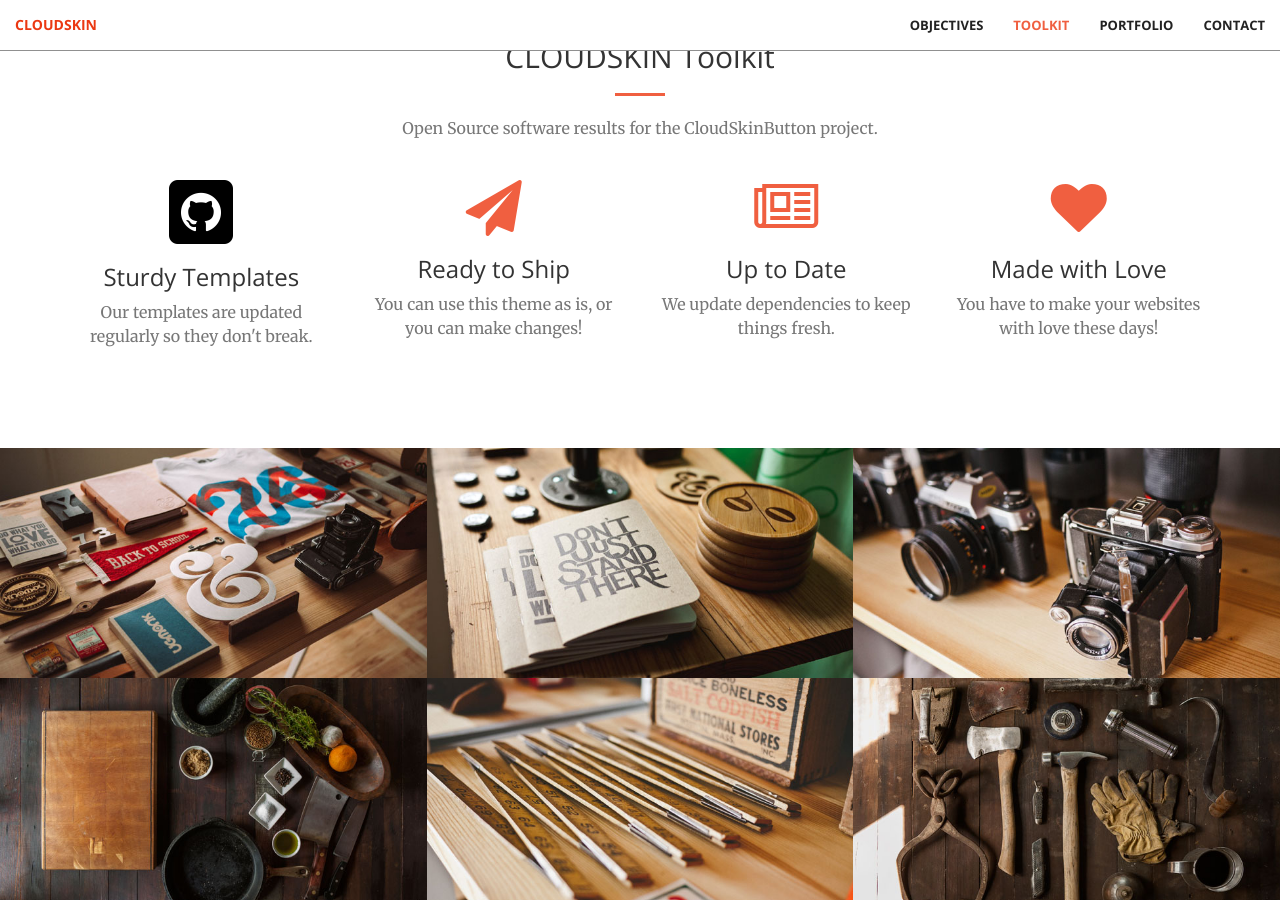
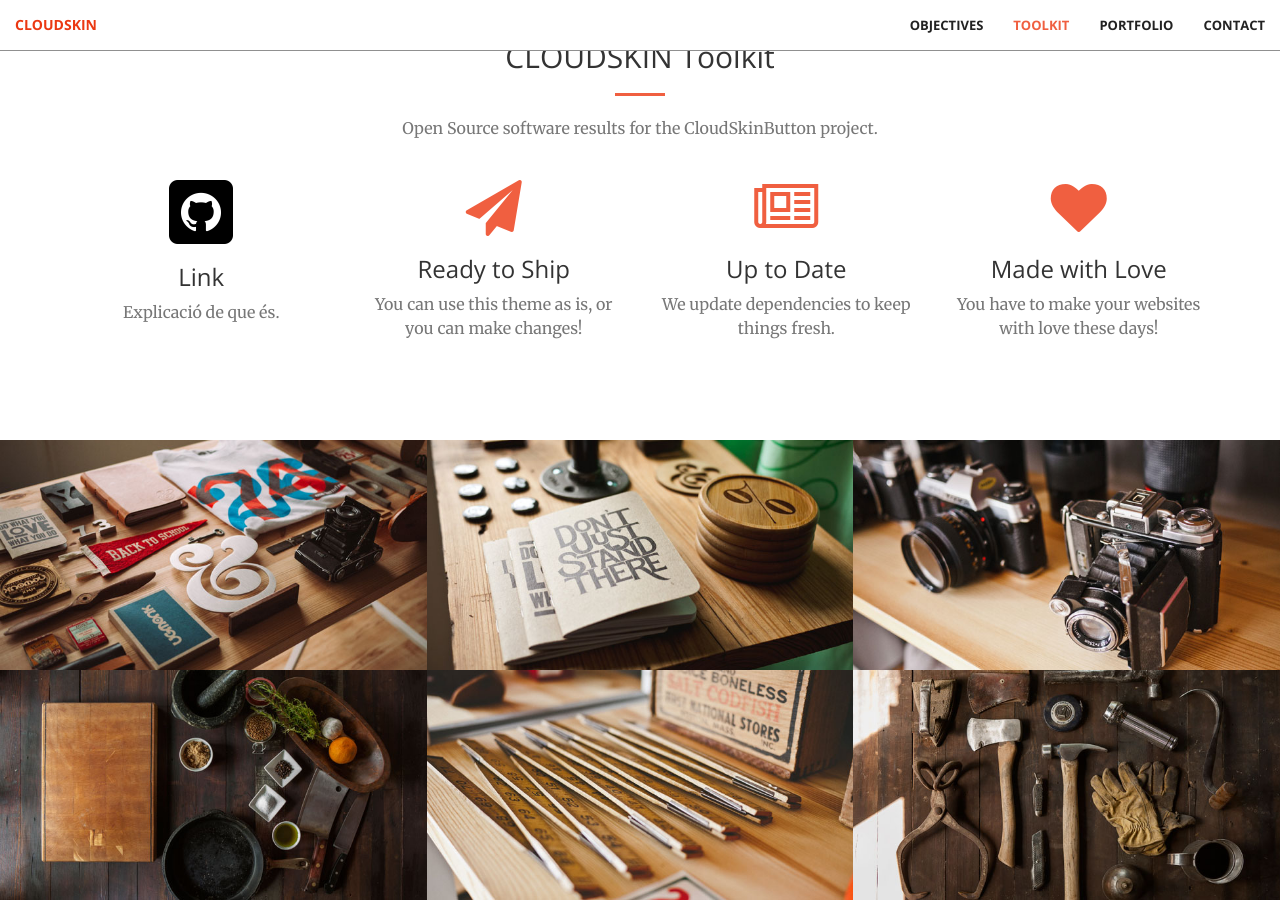
Before and after one commit to sergial273/CloudSkin_test, a Jekyll site: the page built from index.html, in a window 1280 px wide and 900 px high, scrolled down 1721 px. Built offline with Jekyll 4.4.1, drawn with Linux system fonts in a browser that asks for light colours.

Commit message:
Update services.html

```diff
--- a/_includes/services.html
+++ b/_includes/services.html
@@ -14,8 +14,8 @@
                 <div class="service-box">
                     <!--<i class="fa fa-4x fa-diamond wow bounceIn text-primary"></i>-->
                     <p><img src="img/github.png" width="64px" alt="github logo"></p>
-                    <h3>Sturdy Templates</h3>
-                    <p class="text-muted">Our templates are updated regularly so they don't break.</p>
+                    <h3 href="https://github.com/">Link</h3>
+                    <p class="text-muted">Explicació de que és.</p>
                 </div>
             </div>
             <div class="col-lg-3 col-md-6 text-center">
```
